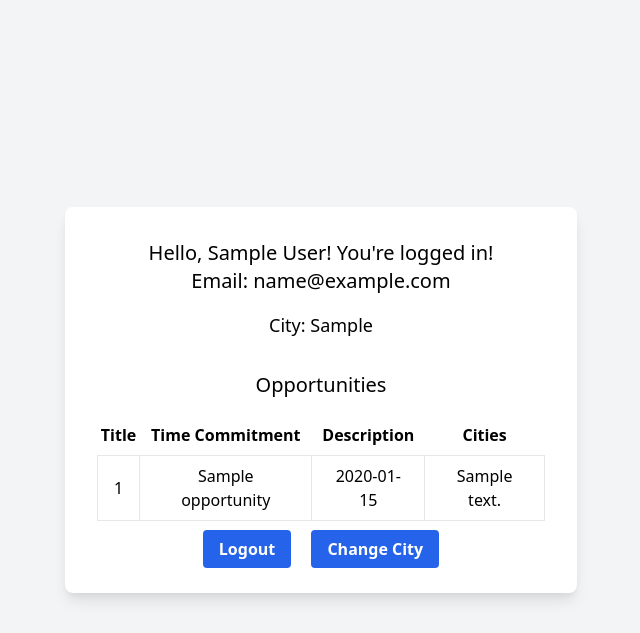
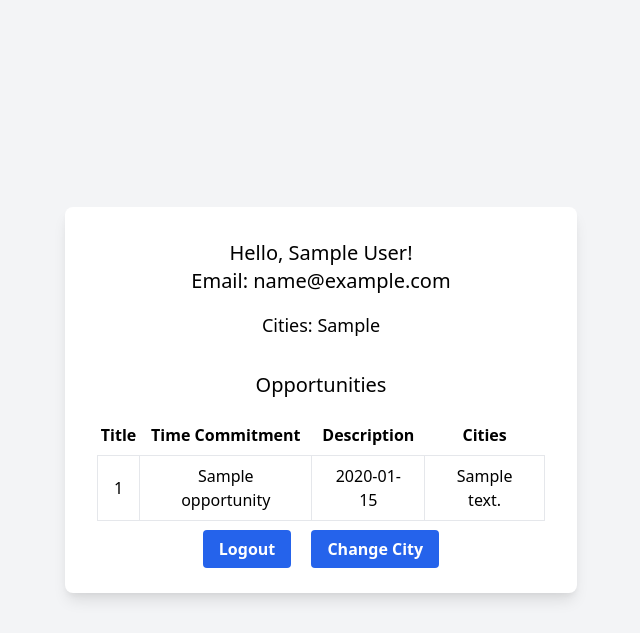
Before and after one commit to KeshavNarang/Leaflet, a Flask app: page / in a window 1280 px wide. Shown: the top 633 px of the page, without its empty margins (319-959 px from the left). Run offline with Flask 3, Linux system fonts and the light colour scheme; a user stored in the database is signed in; tables that the repository leaves empty hold one stand-in row (values such as "Sample post").

Commit message:
update default settings

```diff
--- a/app.py
+++ b/app.py
@@ -2,7 +2,7 @@ import json
 import os
 import sqlite3
 import requests
-from flask import Flask, redirect, request, url_for, render_template_string, render_template
+from flask import Flask, redirect, request, url_for, render_template_string, render_template, g
 from flask_login import LoginManager, current_user, login_required, login_user, logout_user
 from oauthlib.oauth2 import WebApplicationClient
 from wtforms import Form, RadioField, StringField, SelectField, SelectMultipleField, widgets, validators
@@ -10,7 +10,6 @@ from flask_wtf import FlaskForm
 from db import init_db_command
 from user import User, Opportunity
 from config import ADMIN_EMAILS
-from flask import g
 
 IS_PROD=os.environ.get("IS_PROD") or False
 
@@ -121,7 +120,7 @@ def callback():
 
     user = User.get(unique_id)
     if not user:
-        default_city = "All" if users_email in ADMIN_EMAILS else None
+        default_city = "Palo Alto" if users_email in ADMIN_EMAILS else None
         User.create(unique_id, users_name, users_email, default_city)
         user = User(unique_id, users_name, users_email, default_city)
 
--- a/templates/index.html
+++ b/templates/index.html
@@ -11,9 +11,9 @@
 <body class="bg-gray-100 min-h-screen flex items-center justify-center">
     <div class="bg-white p-8 rounded-lg shadow-lg w-full max-w-lg text-center">
         {% if current_user.is_authenticated %}
-            <p class="text-xl mb-4">Hello, {{ current_user.name }}! You're logged in! <br> Email: {{ current_user.email }}</p>
+            <p class="text-xl mb-4">Hello, {{ current_user.name }}! <br> Email: {{ current_user.email }}</p>
             <div class="mb-4">
-                <p class="text-lg">City: {{ current_user.city or "Palo Alto" }}</p>
+                <p class="text-lg">Cities: {{ current_user.city or "Palo Alto" }}</p>
             </div>
 
             <div class="mt-8">
```
